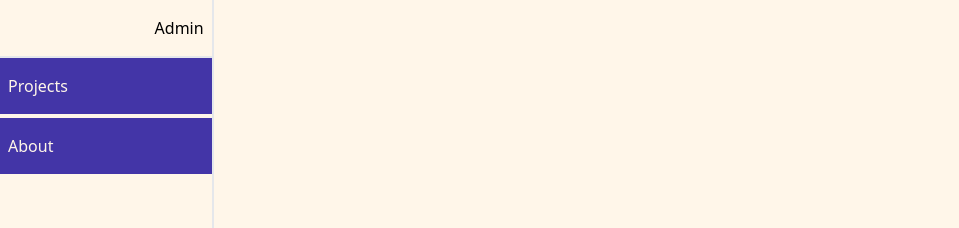
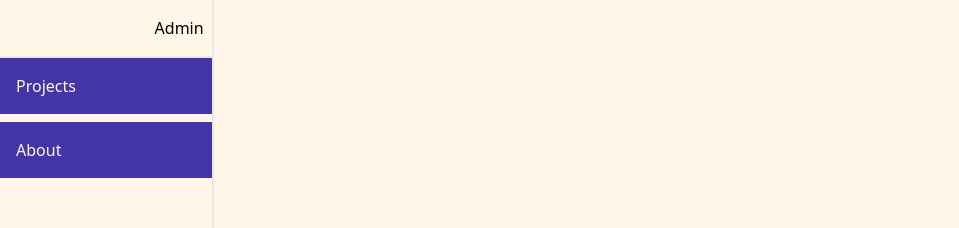
Before and after one commit to kayamazlum/my-portfolio-admin, a Next.js app: page / in a window 1280 px wide. Shown: the top 228 px of the page, without its empty margins (0-959 px from the left). Built offline with nearby package versions, Linux system fonts and the light colour scheme; no server answers.

Commit message:
active sayfaya menude bg verdim

```diff
--- a/src/components/menu/index.jsx
+++ b/src/components/menu/index.jsx
@@ -7,7 +7,7 @@ const Menu = (props) => {
       <div className="w-full py-4 px-2 border-b-2 font-medium flex justify-end">
         Admin
       </div>
-      <div className="flex flex-row lg:flex-col lg:justify-start justify-center gap-1">
+      <div className="flex flex-row lg:flex-col lg:justify-start justify-center gap-2">
         <MenuButton
           setSelected={props.setSelected}
           link={"projects"}
--- a/src/components/menuButton/index.jsx
+++ b/src/components/menuButton/index.jsx
@@ -1,14 +1,27 @@
 "use client";
+import { useEffect, useState } from "react";
 import { useRouter } from "next/navigation";
 import React from "react";
 
 const MenuButton = (props) => {
+  const [currentUrl, setCurrentUrl] = useState("");
   const router = useRouter();
   const { link, text } = props;
+
+  useEffect(() => {
+    setCurrentUrl(window.location.href);
+  }, []);
+  console.log(currentUrl);
+
+  const isActive =
+    currentUrl === `${process.env.NEXT_PUBLIC_ADMIN_URI}/${link}`;
+
   return (
     <div
       onClick={() => router.push(`/${link}`)}
-      className="w-full py-4 px-2 hover:bg-turuncu bg-mavi text-beyaz transition duration-500 cursor-pointer font-medium"
+      className={`w-full py-4 px-2 duration-500 transition ease-in border-x-8 border-transparent hover:border-turuncu ${
+        isActive ? "bg-turuncu " : "bg-mavi"
+      } text-beyaz transition duration-500 cursor-pointer font-medium`}
     >
       {text}
     </div>
```
